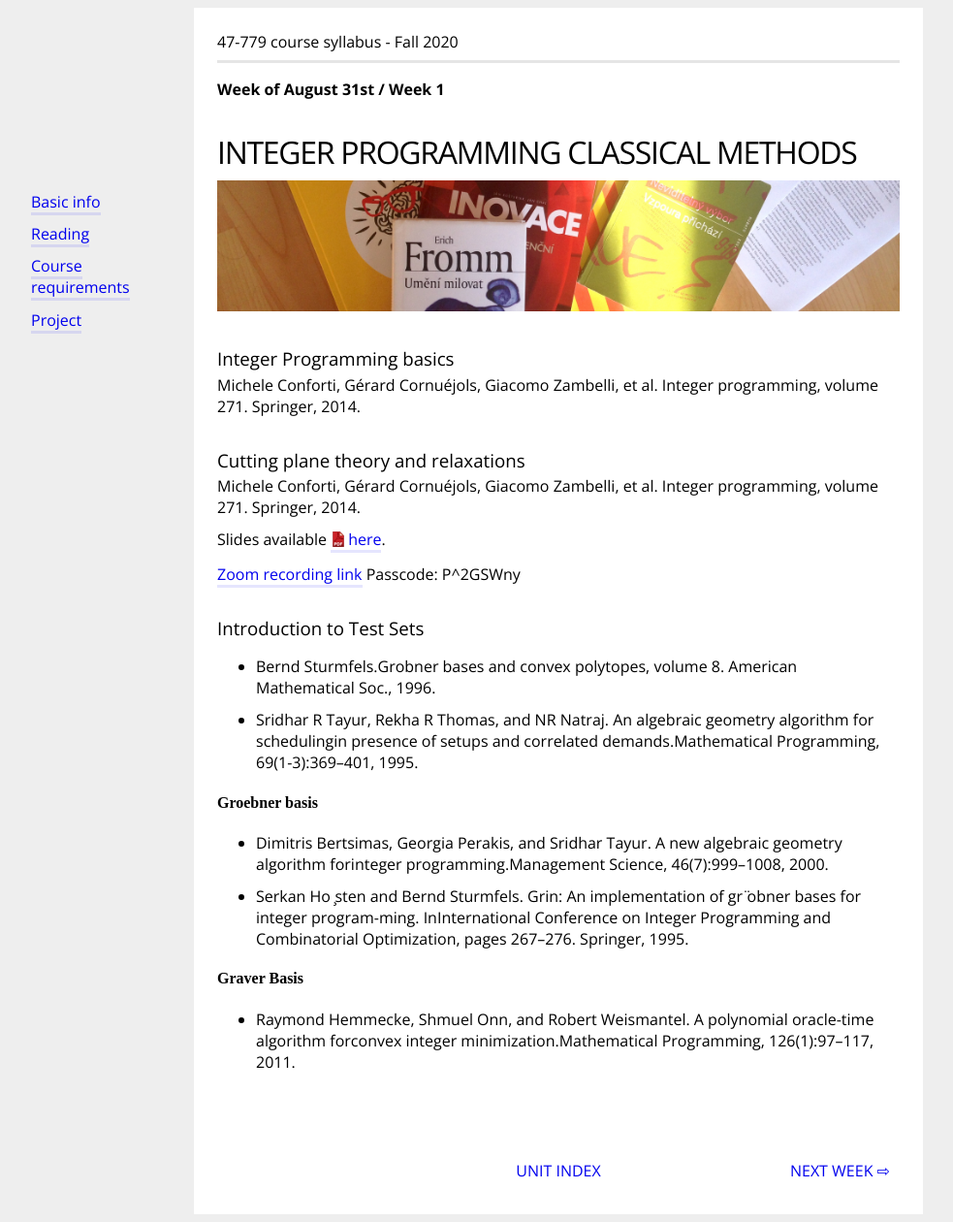
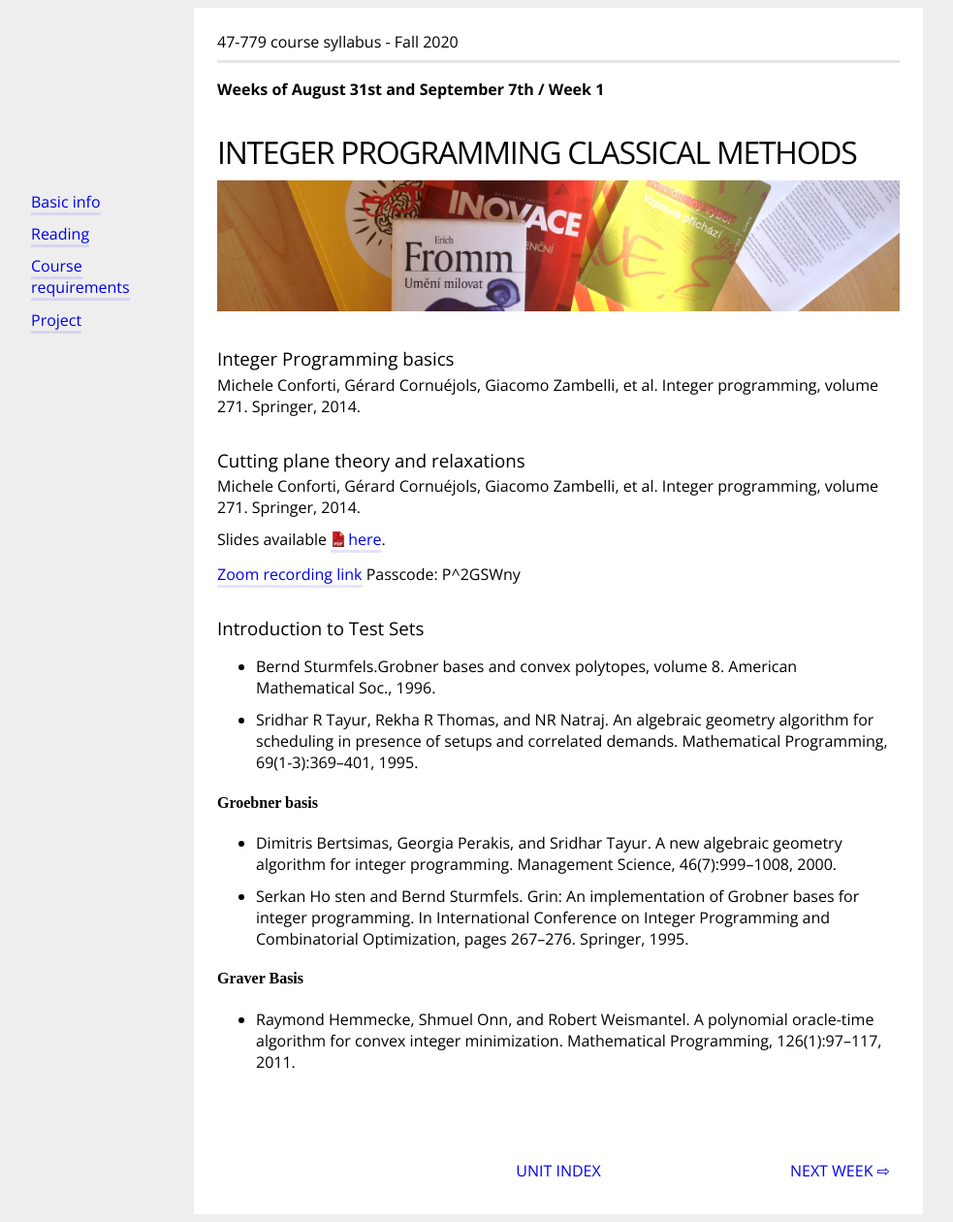
Before and after one commit to bernalde/QuIP, a Jekyll site: the page built from _syllabus/1-ip-basics.md, in a window 1280 px wide. Shown: the whole page at 97% size, without its empty margins (64-1047 px from the left). Built offline with Jekyll 4.4.1, drawn with Linux system fonts in a browser that asks for light colours.

Commit message:
Website update

```diff
--- a/_syllabus/1-ip-basics.md
+++ b/_syllabus/1-ip-basics.md
@@ -1,6 +1,6 @@
 ---
 week: 1
-day: Week of August 31st
+day: Weeks of August 31st and September 7th
 title: Integer programming classical methods
 ---
 ### Integer Programming basics
@@ -18,11 +18,11 @@ Slides available <a href="slides/47-779 Lecture 1 - Integer Programming.pdf" dow
 ### Introduction to Test Sets
 
 - Bernd Sturmfels.Grobner bases and convex polytopes, volume 8. American Mathematical Soc., 1996.
-- Sridhar R Tayur, Rekha R Thomas, and NR Natraj.  An algebraic geometry algorithm for schedulingin presence of setups and correlated demands.Mathematical Programming, 69(1-3):369–401, 1995.
+- Sridhar R Tayur, Rekha R Thomas, and NR Natraj.  An algebraic geometry algorithm for scheduling in presence of setups and correlated demands. Mathematical Programming, 69(1-3):369–401, 1995.
 
 #### Groebner basis
-- Dimitris  Bertsimas,  Georgia  Perakis,  and  Sridhar  Tayur.   A  new  algebraic  geometry  algorithm  forinteger programming.Management Science, 46(7):999–1008, 2000.
--  Serkan Ho ̧sten and Bernd Sturmfels.  Grin:  An implementation of gr ̈obner bases for integer program-ming.   InInternational  Conference  on  Integer  Programming  and  Combinatorial  Optimization,  pages 267–276. Springer, 1995.
+- Dimitris  Bertsimas,  Georgia  Perakis,  and  Sridhar  Tayur.   A  new  algebraic  geometry  algorithm  for integer programming. Management Science, 46(7):999–1008, 2000.
+-  Serkan Ho sten and Bernd Sturmfels. Grin:  An implementation of Grobner bases for integer programming. In International  Conference  on  Integer  Programming  and  Combinatorial  Optimization,  pages 267–276. Springer, 1995.
 
 #### Graver Basis
-- Raymond Hemmecke, Shmuel Onn, and Robert Weismantel.  A polynomial oracle-time algorithm forconvex integer minimization.Mathematical Programming, 126(1):97–117, 2011.
+- Raymond Hemmecke, Shmuel Onn, and Robert Weismantel.  A polynomial oracle-time algorithm for convex integer minimization. Mathematical Programming, 126(1):97–117, 2011.
```
Also changed, not shown: _syllabus/2-ising-qubo.md (+1 -1 lines), _syllabus/3-gama.md (+1 -1 lines), _syllabus/4-quantum.md (+1 -1 lines), _syllabus/5-special-hardware.md (+1 -1 lines), _syllabus/6-others.md (+1 -1 lines).
